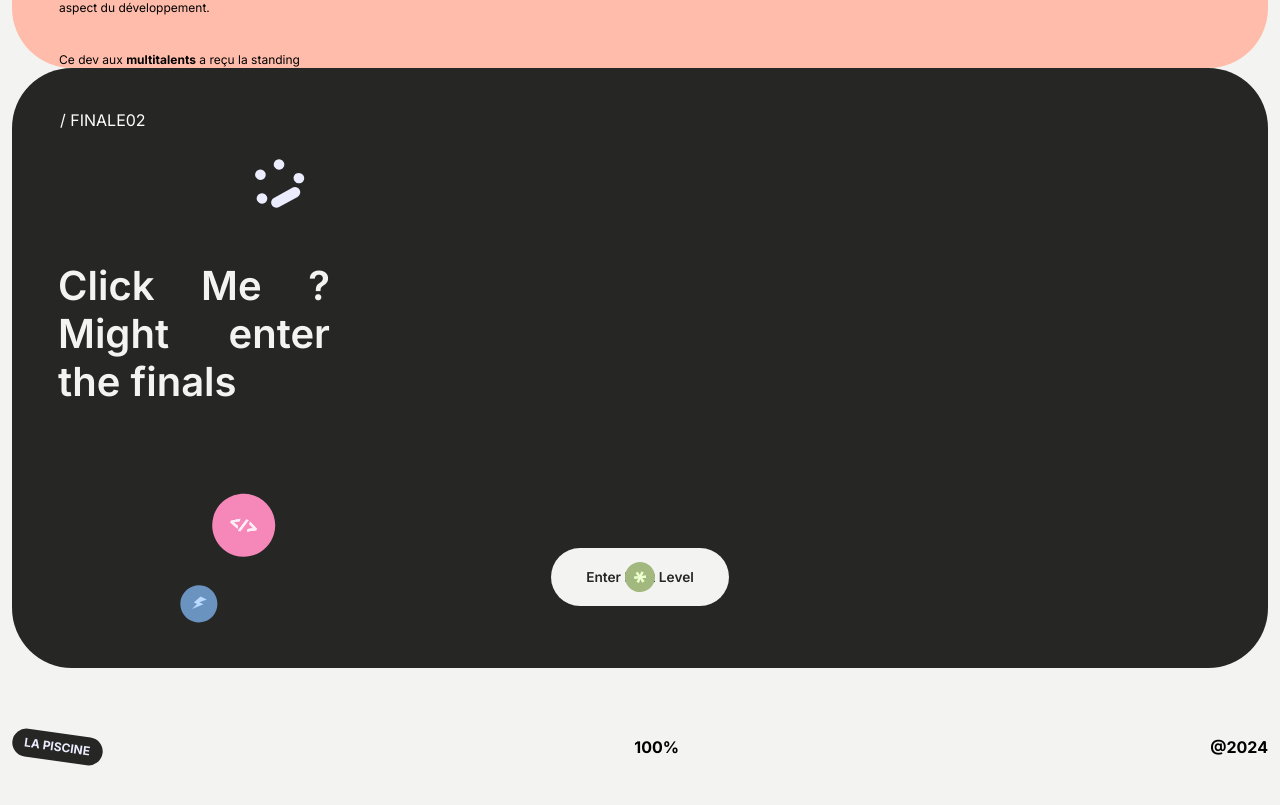
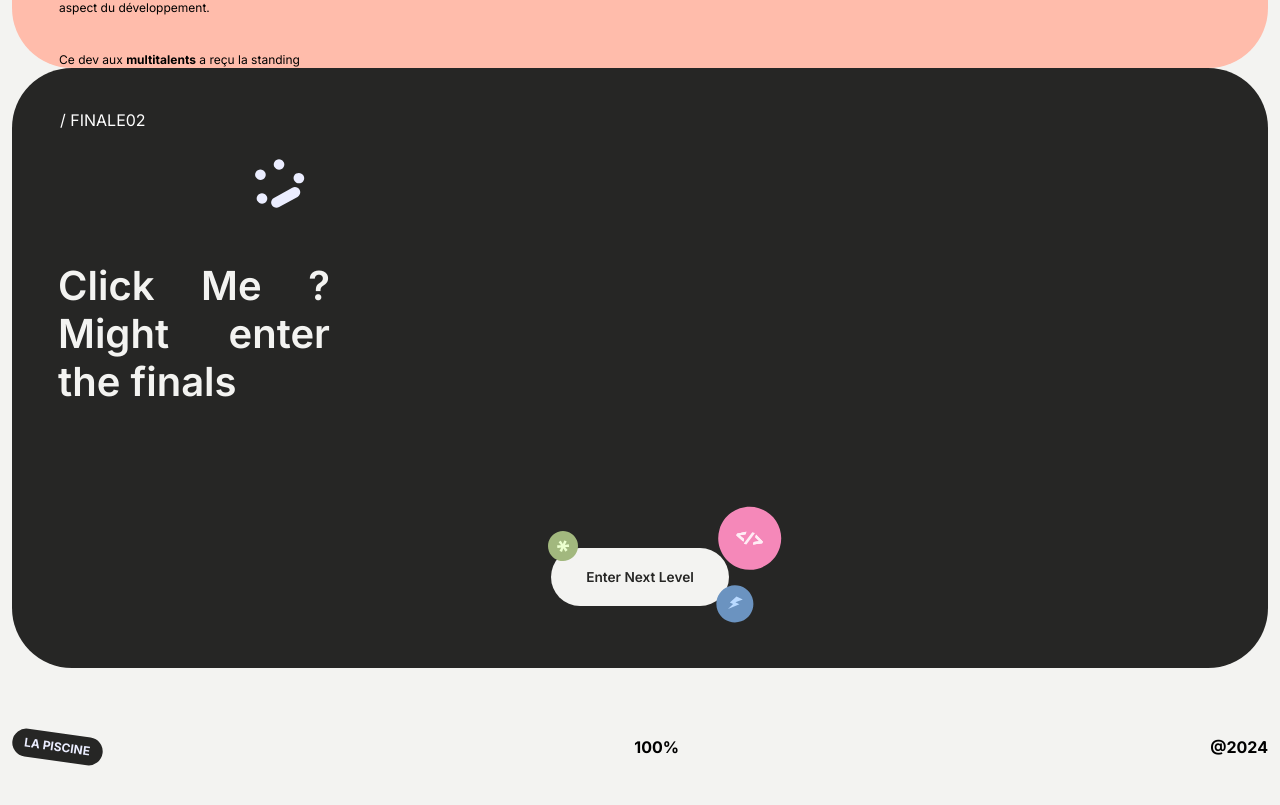
Before and after one commit to SebastienLaurentt/ClashOfDev, a React (Vite) app: page / in a window 1280 px wide. Shown: the part 5605-6410 px from the top of the page. Built offline with nearby package versions, Linux system fonts and the light colour scheme.

Commit message:
update click me section css

```diff
--- a/src/App.tsx
+++ b/src/App.tsx
@@ -179,10 +179,15 @@ function App() {
             className="absolute top-[90.28px] left-[241px] 2xl:top-[516.14px] 2xl:left-[1061.97px] w-[53.55px] h-[49.56px]"
           />
 
-          <div className="2xl:mt-[132px] mt-[125px] relative flex justify-center items-center mx-auto 2xl:w-[219px] h-[91px] ">
-            <button className="z-20 bg-[#F3F3F1] text-[#262625] text-[13.67px] font-semibold   rounded-[60px] w-[178px] h-[58px] 2xl:w-[212px]   ">
+          <div className="2xl:mt-[132px] mt-[125px] relative flex justify-center items-center mx-auto w-[185px] 2xl:w-[219px] h-[91px] ">
+            <button className="z-20 bg-[#F3F3F1] text-[#262625] text-[13.67px] font-semibold  rounded-[60px] w-[178px] h-[58px] 2xl:w-[212px]   ">
               Enter Next Level
             </button>
+            <img
+                src={GreenLogo}
+                alt=""
+                className="absolute size-[30px] left-0 top-0 z-40"
+              />
               <img
                 src={BlueLogo}
                 alt=""
@@ -191,9 +196,9 @@ function App() {
               <img
                 src={PinkLogo}
                 alt=""
-              className="z-10 absolute size-16   top-[-38px] left-[199.97px]"
+                className="z-10 absolute size-[64px] top-[-25px] left-[170px]"
+
               />
-            <img src={GreenLogo} alt="" className="absolute size-[30px] z-40" />
           </div>
         </section>
       </section>
```
Lines whose indentation alone changed are shown as unchanged.
